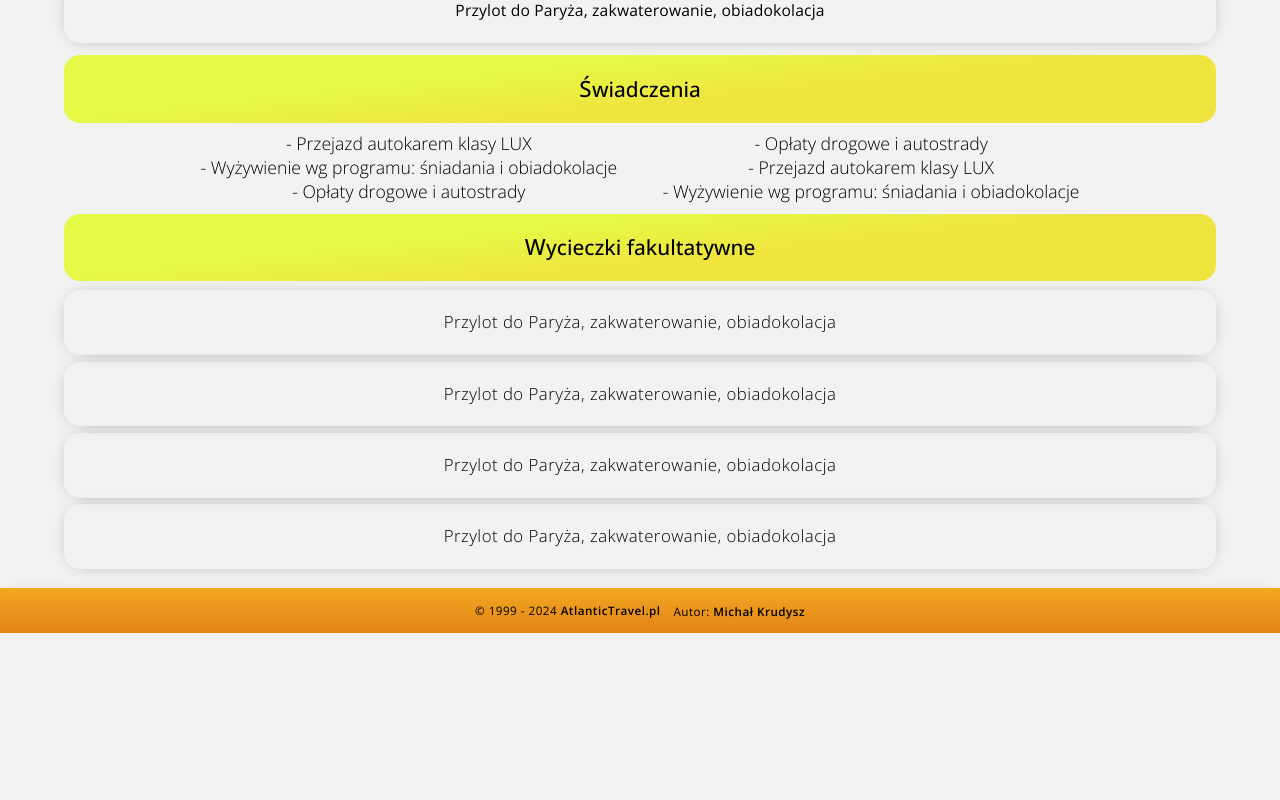
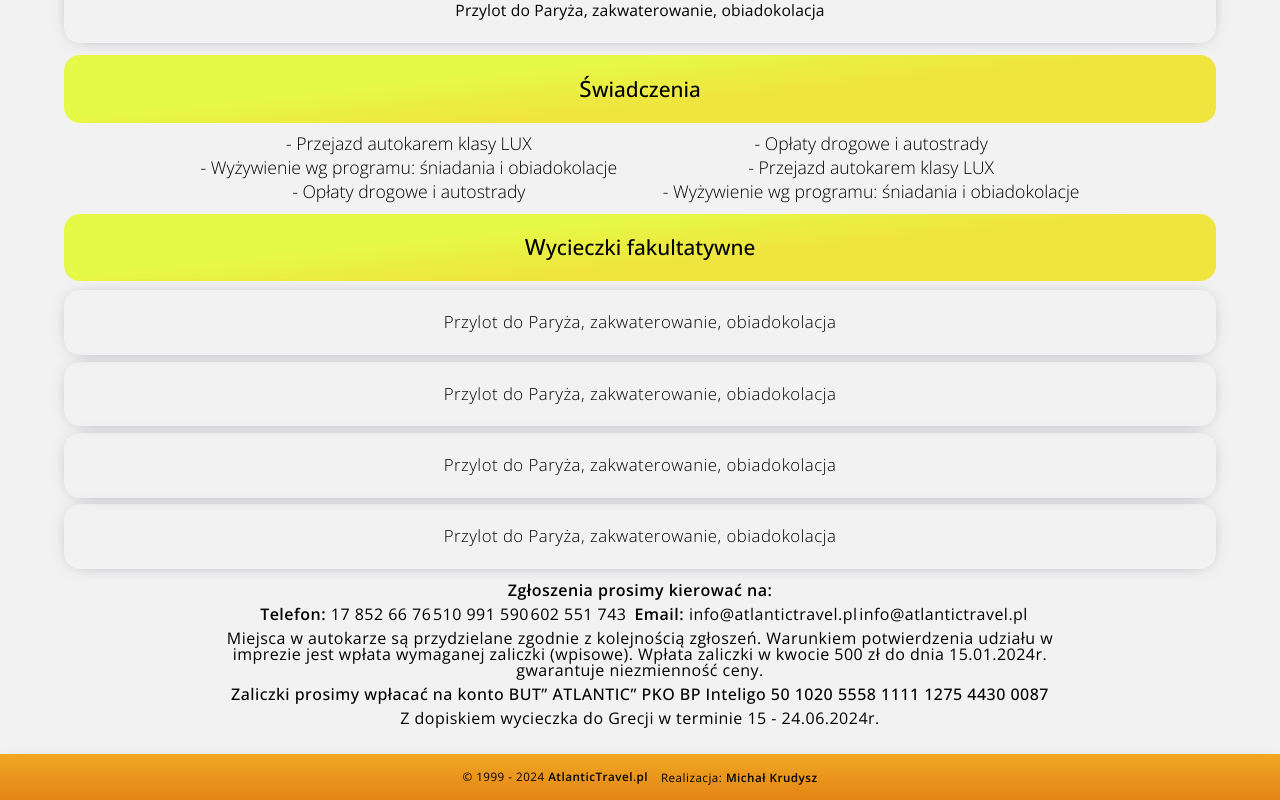
Before and after one commit to michalkrudysz/atlantic-travel, a React (Vite) app in the folder client/: page /1 in a window 1280 px wide. Shown: the part 1006-1806 px from the top of the page. Before the commit the page ends 1639 px from the top, so only its background shows below. Built offline with nearby package versions, Linux system fonts and the light colour scheme.

Commit message:
Added and styled the TripContacts component to provide additional information regarding contact or payment details under the trip section.

```diff
--- a/client/src/components/Footer.module.scss
+++ b/client/src/components/Footer.module.scss
@@ -9,7 +9,7 @@
   width: 100vw;
   height: auto;
   padding: 1rem 0;
-  margin-top: 1.2rem;
+  margin-top: 1.8rem;
   gap: 0.2rem;
   overflow: hidden;
   background-image: linear-gradient(
--- a/client/src/components/Footer.tsx
+++ b/client/src/components/Footer.tsx
@@ -12,7 +12,7 @@ export default function Footer() {
       </div>
       <div className={classes.author}>
         <p>
-          Autor:{" "}
+          Realizacja:{" "}
           <a href="https://krudysz.pl/">
             <span>Michał Krudysz</span>
           </a>
--- /dev/null
+++ b/client/src/components/TripDetails/TripContacts.module.scss
@@ -0,0 +1,130 @@
+.container {
+  display: flex;
+  flex-direction: column;
+  align-items: center;
+  justify-content: center;
+  margin-top: 0.6rem;
+  font-size: 0.95rem;
+
+  .title {
+    h1 {
+      font-weight: 600;
+    }
+  }
+
+  .contacts {
+    display: flex;
+    flex-direction: column;
+    align-items: center;
+    justify-content: center;
+    margin-top: 0.2rem;
+
+    h2 {
+      margin-top: 0.2rem;
+      margin-bottom: 0.1rem;
+      font-weight: 600;
+    }
+
+    p {
+      margin-top: 0.2rem;
+    }
+  }
+
+  .additional-description {
+    margin-top: 0.5rem;
+    text-align: center;
+    display: flex;
+    justify-content: center;
+    align-items: center;
+    width: 95%;
+  }
+
+  .payment-instructions {
+    margin-top: 0.2rem;
+    display: flex;
+    justify-content: center;
+    align-items: center;
+    text-align: center;
+    font-weight: 500;
+  }
+
+  .payment-reference {
+    margin-top: 0.4rem;
+    font-weight: 400;
+    display: flex;
+    justify-content: center;
+    align-items: center;
+    text-align: center;
+  }
+}
+
+@media (min-width: 400px) {
+  .container {
+    font-size: 1.05rem;
+
+    .payment-instructions {
+      margin-top: 0.4rem;
+    }
+  }
+}
+
+@media (min-width: 992px) {
+  .container {
+    flex-direction: row;
+    flex-wrap: wrap;
+    margin-top: 0.8rem;
+    font-size: 1rem;
+    letter-spacing: 0.03rem;
+    width: 80%;
+
+    .title {
+      h1 {
+        margin-bottom: 0.3rem;
+      }
+    }
+
+    .contacts {
+      flex-direction: row;
+
+      h2 {
+        margin: 0;
+        margin-left: 0.5rem;
+        padding-right: 0.2rem;
+      }
+
+      p {
+        padding-left: 0.1rem;
+        margin-top: 0;
+      }
+    }
+
+    .payment-instructions,
+    .payment-reference {
+      margin-top: 0.5rem;
+    }
+  }
+}
+
+@media (min-width: 1200px) {
+  .container {
+    width: 73%;
+  }
+}
+
+@media (min-width: 1400px) {
+  .container {
+    font-size: 0.98rem;
+    width: 65%;
+
+    .payment-reference {
+      margin-top: 0.5rem;
+    }
+  }
+}
+
+@media (min-width: 1600px) {
+  .container {
+    margin-top: 1rem;
+    width: 50%;
+  }
+}
--- /dev/null
+++ b/client/src/components/TripDetails/TripContacts.tsx
@@ -0,0 +1,35 @@
+import classes from "./TripContacts.module.scss";
+
+export default function TripContacts() {
+  return (
+    <div className={classes.container}>
+      <div className={classes.title}>
+        <h1>Zgłoszenia prosimy kierować na:</h1>
+      </div>
+      <div className={classes.contacts}>
+        <h2>Telefon:</h2>
+        <p>17 852 66 76</p>
+        <p>510 991 590</p>
+        <p>602 551 743</p>
+        <h2>Email:</h2>
+        <p>info@atlantictravel.pl</p>
+        <p>info@atlantictravel.pl</p>
+      </div>
+      <div className={classes["additional-description"]}>
+        <p>
+          Miejsca w autokarze są przydzielane zgodnie z kolejnością zgłoszeń.
+          Warunkiem potwierdzenia udziału w imprezie jest wpłata wymaganej
+          zaliczki (wpisowe). Wpłata zaliczki w kwocie 500 zł do dnia
+          15.01.2024r. gwarantuje niezmienność ceny.
+        </p>
+      </div>
+      <div className={classes["payment-instructions"]}>
+        Zaliczki prosimy wpłacać na konto BUT” ATLANTIC” PKO BP Inteligo 50 1020
+        5558 1111 1275 4430 0087
+      </div>
+      <div className={classes["payment-reference"]}>
+        <p>Z dopiskiem wycieczka do Grecji w terminie 15 - 24.06.2024r.</p>
+      </div>
+    </div>
+  );
+}
--- a/client/src/pages/TripDetails.tsx
+++ b/client/src/pages/TripDetails.tsx
@@ -4,6 +4,7 @@ import Title from "../components/TripDetails/Title";
 import TripDays from "../components/TripDetails/TripDays";
 import Services from "../components/TripDetails/Services";
 import OptionalExcursions from "../components/TripDetails/OptionalExcursions";
+import TripContacts from "../components/TripDetails/TripContacts";
 import Footer from "../components/Footer";
 
 export default function TripDetails() {
@@ -17,6 +18,7 @@ export default function TripDetails() {
         <TripDays />
         <Services />
         <OptionalExcursions />
+        <TripContacts />
         <Footer />
       </div>
     </>
```
